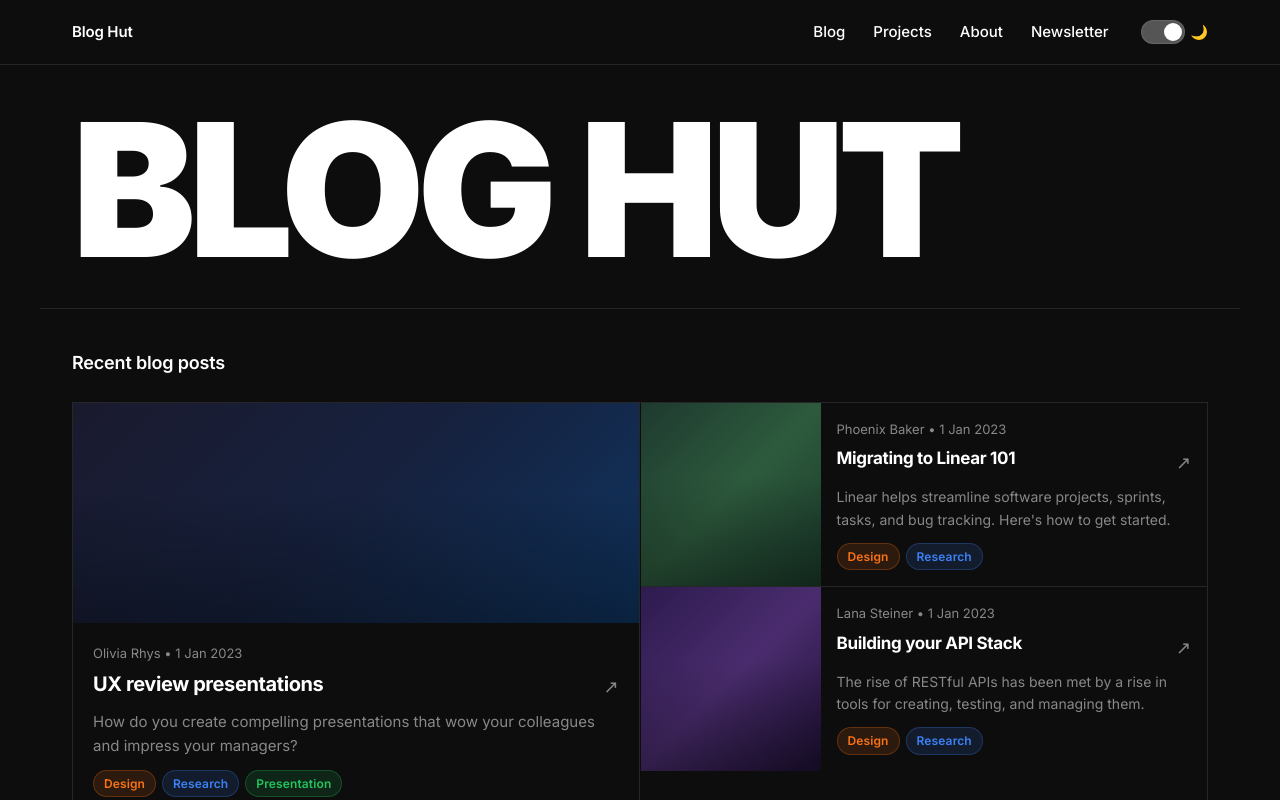
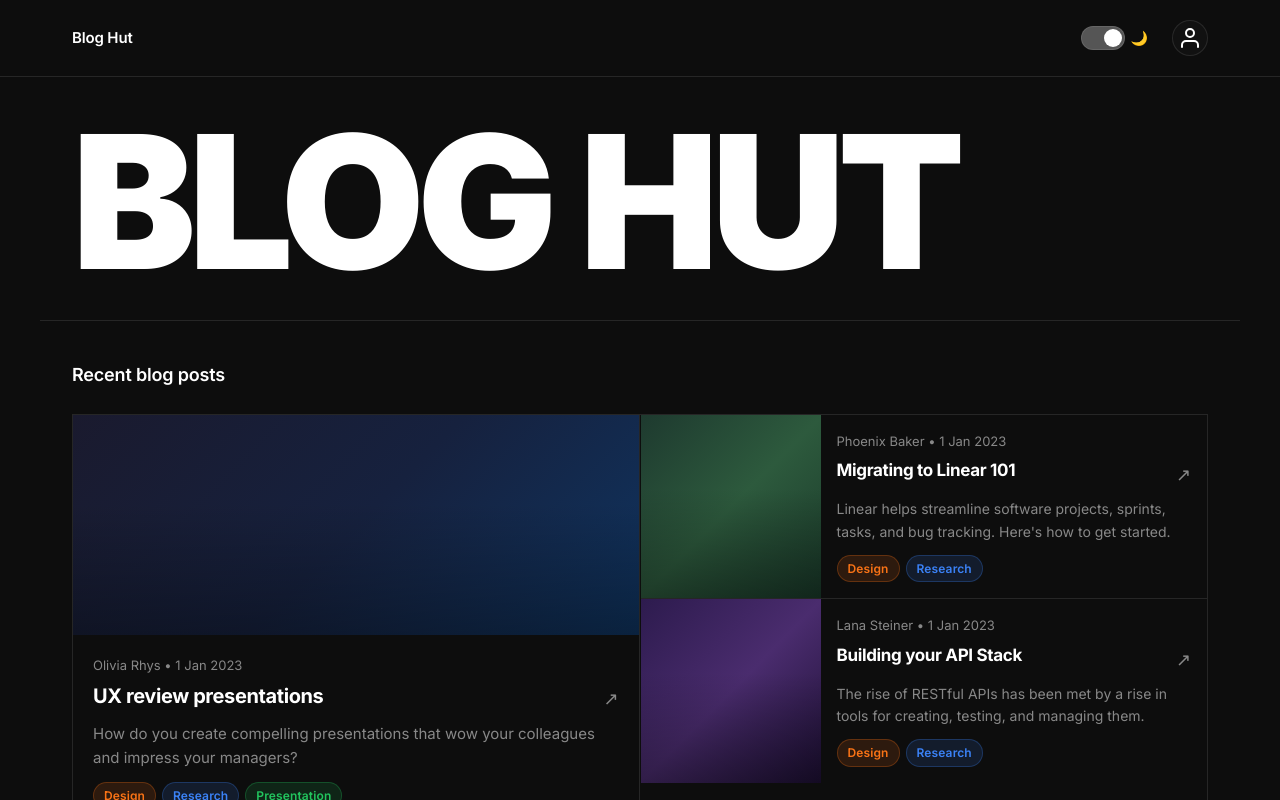
Before and after one commit to shamveelp/BlogHut, a Next.js app: page / in a window 1280 px wide. Shown: the top 800 px of the page. Built offline with nearby package versions, Linux system fonts and the light colour scheme.

Commit message:
feat(navbar) - navbar design perfected

```diff
--- a/src/app/globals.css
+++ b/src/app/globals.css
@@ -70,14 +70,45 @@ img, video { max-width: 100%; display: block; }
   font-size: 15px; font-weight: 600; letter-spacing: -0.01em;
   flex-shrink: 0; margin-right: auto;
 }
-.navbar__nav {
-  display: flex; align-items: center; gap: 28px;
+.navbar__actions {
+  display: flex; align-items: center; gap: 24px;
 }
-.navbar__link {
-  font-size: 15px; font-weight: 500; color: var(--text);
-  transition: opacity var(--transition);
+
+/* Profile Dropdown */
+.profile-menu { position: relative; }
+.profile-btn {
+  display: flex; align-items: center; justify-content: center;
+  width: 36px; height: 36px; border-radius: 50%;
+  color: var(--text); background: var(--bg-card);
+  border: 1px solid var(--border);
+  transition: border-color var(--transition);
 }
-.navbar__link:hover { opacity: 0.6; }
+.profile-btn:hover { border-color: var(--text-muted); }
+.profile-dropdown {
+  position: absolute; top: calc(100% + 8px); right: 0;
+  background: var(--bg-card); border: 1px solid var(--border);
+  border-radius: 8px; padding: 8px; min-width: 150px;
+  display: flex; flex-direction: column; gap: 4px;
+  box-shadow: 0 10px 30px rgba(0,0,0,0.5);
+  animation: dropdownIn 0.2s cubic-bezier(0.16, 1, 0.3, 1);
+}
+@keyframes dropdownIn {
+  from { opacity: 0; transform: translateY(-8px); }
+  to { opacity: 1; transform: translateY(0); }
+}
+.profile-dropdown__link, .profile-dropdown__btn {
+  display: block; width: 100%; text-align: left;
+  padding: 8px 12px; border-radius: 4px;
+  font-size: 14px; font-weight: 500; color: var(--text);
+  transition: background var(--transition);
+}
+.profile-dropdown__link:hover, .profile-dropdown__btn:hover {
+  background: rgba(255, 255, 255, 0.05);
+}
+[data-theme="light"] .profile-dropdown__link:hover, [data-theme="light"] .profile-dropdown__btn:hover {
+  background: rgba(0, 0, 0, 0.05);
+}
+
 .navbar__divider { display: none; }
 
 /* Theme toggle */
@@ -106,18 +137,46 @@ img, video { max-width: 100%; display: block; }
 .hline.open:nth-child(2) { opacity: 0; }
 .hline.open:nth-child(3) { transform: translateY(-7px) rotate(-45deg); }
 
-/* Mobile nav */
-.mobile-nav {
-  display: flex; flex-direction: column;
-  border-top: 1px solid var(--border); padding: 16px var(--px) 24px;
-  background: var(--bg); gap: 4px;
+/* Mobile Menu Overlay */
+.mobile-menu-overlay {
+  position: fixed; inset: 0; z-index: 999;
+  background: var(--bg);
+  display: flex; flex-direction: column; align-items: center; justify-content: center;
+  opacity: 0; pointer-events: none; visibility: hidden;
+  transition: opacity 0.3s ease, visibility 0.3s ease;
 }
-.mobile-nav__link {
-  font-size: 18px; font-weight: 600; padding: 12px 0;
-  border-bottom: 1px solid var(--border);
-  transition: opacity var(--transition);
+.mobile-menu-overlay.open {
+  opacity: 1; pointer-events: auto; visibility: visible;
 }
-.mobile-nav__link:hover { opacity: 0.6; }
+.mobile-menu-content {
+  display: flex; flex-direction: column; align-items: center; gap: 40px;
+  transform: translateY(20px);
+  transition: transform 0.4s cubic-bezier(0.16, 1, 0.3, 1);
+}
+.mobile-menu-overlay.open .mobile-menu-content {
+  transform: translateY(0);
+}
+.mobile-menu-logo {
+  font-size: 18px; font-weight: 700; margin-bottom: 16px;
+  color: var(--text);
+}
+.mobile-menu-nav {
+  display: flex; flex-direction: column; align-items: center; gap: 32px;
+}
+.mobile-menu-link {
+  font-size: 18px; font-weight: 500; color: var(--text-muted);
+  transition: color var(--transition);
+}
+.mobile-menu-link:hover { color: var(--text); }
+.mobile-theme-toggle { margin-top: 16px; }
+
+.mobile-menu-close {
+  position: absolute; bottom: 48px; left: 50%; transform: translateX(-50%);
+  color: var(--text); padding: 12px; border-radius: 50%;
+  display: flex; align-items: center; justify-content: center;
+  transition: background 0.2s;
+}
+.mobile-menu-close:hover { background: var(--border); }
 
 /* ─── Hero editorial ─── */
 .hero-editorial {
@@ -321,7 +380,7 @@ a:hover .post-arrow { color: var(--text); }
 @media (max-width: 700px) {
   .hero-editorial__title { font-size: clamp(52px, 18vw, 90px); white-space: normal; }
   .navbar__nav { display: none; }
-  .theme-toggle { display: none; }
+  .navbar__actions > .theme-toggle { display: none; }
   .navbar__hamburger { display: flex; }
   .recent-row--top { grid-template-columns: 1fr; }
   .post-card-large { border-right: none; }
--- a/src/components/navbar/Navbar.tsx
+++ b/src/components/navbar/Navbar.tsx
@@ -1,28 +1,34 @@
 "use client";
 
-import { useState, useEffect } from "react";
+import { useState, useEffect, useRef } from "react";
 import Link from "next/link";
 
 export default function Navbar() {
   const [dark, setDark] = useState(true);
   const [menuOpen, setMenuOpen] = useState(false);
+  const [profileOpen, setProfileOpen] = useState(false);
+  const dropdownRef = useRef<HTMLDivElement>(null);
 
   useEffect(() => {
     document.documentElement.setAttribute("data-theme", dark ? "dark" : "light");
   }, [dark]);
+
+  useEffect(() => {
+    function handleClickOutside(event: MouseEvent) {
+      if (dropdownRef.current && !dropdownRef.current.contains(event.target as Node)) {
+        setProfileOpen(false);
+      }
+    }
+    document.addEventListener("mousedown", handleClickOutside);
+    return () => document.removeEventListener("mousedown", handleClickOutside);
+  }, []);
 
   return (
     <header className="navbar" role="banner">
       <div className="navbar__inner">
         <Link href="/" className="navbar__logo">Blog Hut</Link>
 
-        <nav className="navbar__nav" aria-label="Main navigation">
-          <Link href="/blog" className="navbar__link">Blog</Link>
-          <Link href="/projects" className="navbar__link">Projects</Link>
-          <Link href="/about" className="navbar__link">About</Link>
-          <Link href="/newsletter" className="navbar__link">Newsletter</Link>
-        </nav>
-
+        <div className="navbar__actions">
           <button
             className="theme-toggle"
             onClick={() => setDark((d) => !d)}
@@ -37,6 +43,27 @@ export default function Navbar() {
             </span>
           </button>
 
+          <div className="profile-menu" ref={dropdownRef}>
+            <button
+              className="profile-btn"
+              onClick={() => setProfileOpen((v) => !v)}
+              aria-label="Toggle profile menu"
+              aria-expanded={profileOpen}
+            >
+              <svg width="24" height="24" viewBox="0 0 24 24" fill="none" stroke="currentColor" strokeWidth="2" strokeLinecap="round" strokeLinejoin="round">
+                <path d="M20 21v-2a4 4 0 0 0-4-4H8a4 4 0 0 0-4 4v2"></path>
+                <circle cx="12" cy="7" r="4"></circle>
+              </svg>
+            </button>
+
+            {profileOpen && (
+              <div className="profile-dropdown">
+                <Link href="/profile" className="profile-dropdown__link" onClick={() => setProfileOpen(false)}>Profile</Link>
+                <button className="profile-dropdown__btn" onClick={() => setProfileOpen(false)}>Logout</button>
+              </div>
+            )}
+          </div>
+
           <button
             id="mobile-menu-toggle"
             className="navbar__hamburger"
@@ -49,16 +76,42 @@ export default function Navbar() {
             <span className={`hline ${menuOpen ? "open" : ""}`} />
           </button>
         </div>
+      </div>
 
       <div className="navbar__divider" aria-hidden="true" />
 
-      {menuOpen && (
-        <nav className="mobile-nav" id="mobile-menu" aria-label="Mobile navigation">
-          {["Blog", "Projects", "About", "Newsletter"].map((l) => (
-            <Link key={l} href={`/${l.toLowerCase()}`} className="mobile-nav__link" onClick={() => setMenuOpen(false)}>{l}</Link>
-          ))}
-        </nav>
-      )}
+      <div className={`mobile-menu-overlay ${menuOpen ? 'open' : ''}`} aria-hidden={!menuOpen}>
+        <div className="mobile-menu-content">
+          <Link href="/" className="mobile-menu-logo" onClick={() => setMenuOpen(false)}>Blog Hut</Link>
+
+          <Link href="/profile" className="mobile-menu-link" onClick={() => setMenuOpen(false)}>Profile</Link>
+          <button className="mobile-menu-link" onClick={() => setMenuOpen(false)}>Logout</button>
+
+          <button
+            className="theme-toggle mobile-theme-toggle"
+            onClick={() => setDark((d) => !d)}
+            aria-label={dark ? "Switch to light mode" : "Switch to dark mode"}
+          >
+            <span className={`theme-toggle__track ${dark ? "dark" : ""}`}>
+              <span className="theme-toggle__thumb" />
+            </span>
+            <span className="theme-toggle__icon" aria-hidden="true">
+              {dark ? "🌙" : "☀️"}
+            </span>
+          </button>
+        </div>
+
+        <button
+          className="mobile-menu-close"
+          onClick={() => setMenuOpen(false)}
+          aria-label="Close menu"
+        >
+          <svg width="24" height="24" viewBox="0 0 24 24" fill="none" stroke="currentColor" strokeWidth="2" strokeLinecap="round" strokeLinejoin="round">
+            <line x1="18" y1="6" x2="6" y2="18"></line>
+            <line x1="6" y1="6" x2="18" y2="18"></line>
+          </svg>
+        </button>
+      </div>
     </header>
   );
 }
```
Lines whose indentation alone changed are shown as unchanged.
